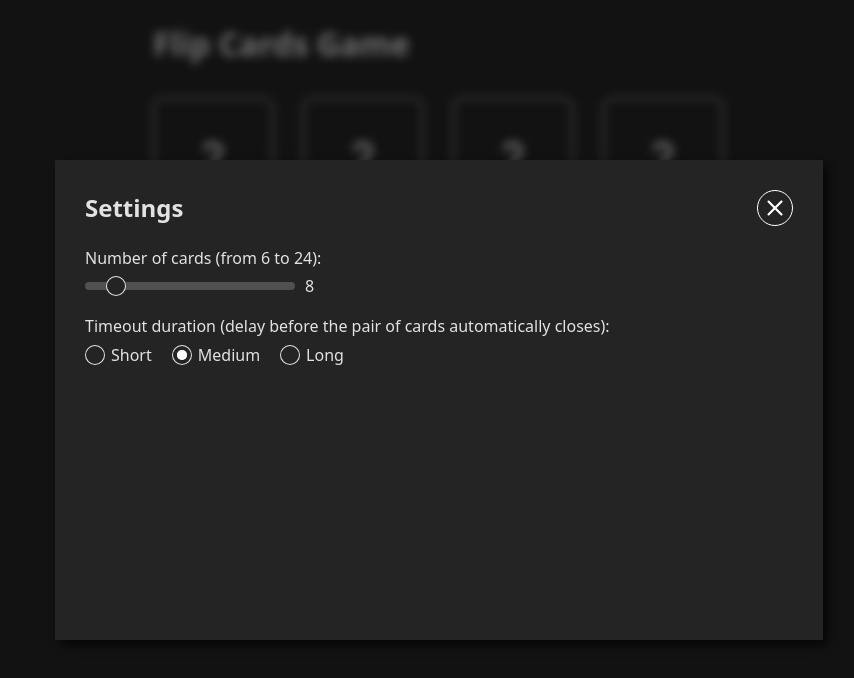
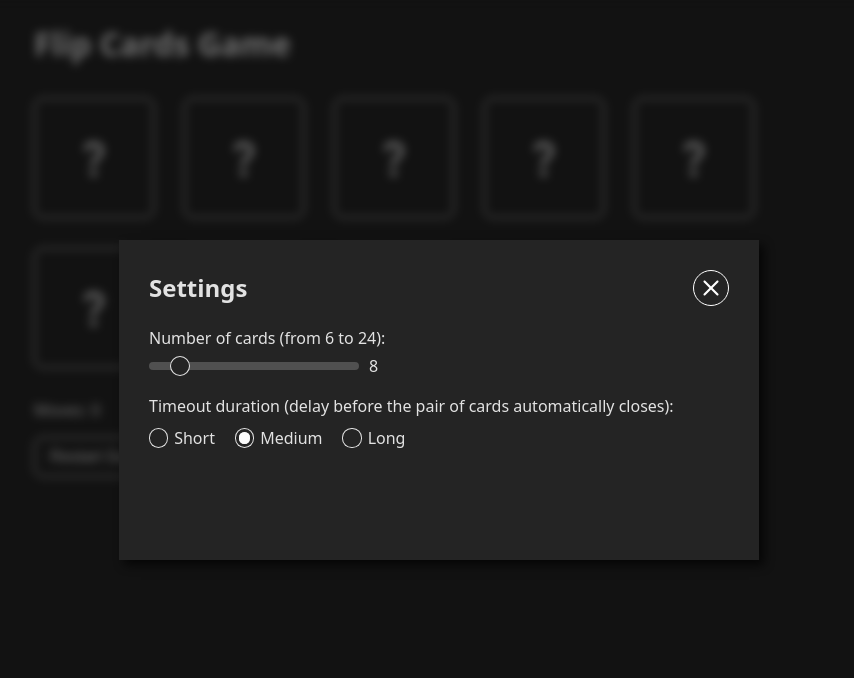
Before and after one commit to KaterinaShepeleva/flip-cards-game, a React (Vite) app: page / in a window 1280 px wide. Both pictures are taken after a click on the button "Settings". Shown: the top 678 px of the page, without its empty margins (201-1055 px from the left). Built offline with nearby package versions, Linux system fonts and the light colour scheme; a web font is replaced by a local one.

Commit message:
Added basic adaptive styles

```diff
--- a/src/App.css
+++ b/src/App.css
@@ -1,10 +1,9 @@
 #root {
-  max-width: 1280px;
+  max-width: 840px;
+  min-width: 360px;
+  width: 100%;
   margin: 0 auto;
-}
-
-.game-container {
-  padding: 20px 354px 0;
+  padding: 20px 15px;
 }
 
 .actions {
@@ -14,5 +13,24 @@
 }
 
 .actions .btn {
-  margin-right: 20px;
+  margin-right: 15px;
+  margin-top: 15px;
 }
+
+@media (min-width: 768px) {
+  #root {
+    width: 80%;
+  }
+}
+
+@media (min-width: 1024px) {
+  #root {
+    width: 70%;
+  }
+}
+
+@media (min-width: 1366px) {
+  #root {
+    width: 60%;
+  }
+}
--- a/src/components/MovesCount/MovesCount.css
+++ b/src/components/MovesCount/MovesCount.css
@@ -1,6 +1,5 @@
 .moves-count {
     padding-right: 15px;
-    padding-bottom: 15px;
     user-select: none;
     cursor: default;
     width: 100%;
--- a/src/components/SettingsModal/SettingsModal.css
+++ b/src/components/SettingsModal/SettingsModal.css
@@ -1,23 +1,28 @@
 .settings-modal-overlay {
-    position: absolute;
+    position: fixed;
     top: 0;
-    right: 0;
-    bottom: 0;
     left: 0;
+    width: 100vw;
+    height: 100vh;
     background-color: rgba(0, 0, 0, 0.5);
     backdrop-filter: blur(5px);
+}
+
+.ReactModal__Body--open {
+    overflow: hidden;
 }
 
 .settings-modal {
     position: absolute;
     top: 50%;
-    left: 50%;
-    transform: translate(-50%, -50%);
-    width: 60vw;
-    height: 60vh;
+    left: 0;
+    transform: translate(0, -50%);
+    width: 100%;
+    max-width: 640px;
+    min-height: 45vh;
     background-color: var(--bg-color);
     box-shadow: 5px 5px 10px 0 rgba(0, 0, 0, 0.7);
-    padding: 30px;
+    padding: 20px 20px 30px;
 }
 
 .settings-modal-header {
@@ -71,7 +76,7 @@
 .set-cards-timeout .timeout-radio-group {
     display: flex;
     align-items: center;
-    padding: 5px 0;
+    padding: 8px 0;
 }
 
 .set-cards-timeout .timeout-option-label {
@@ -85,3 +90,27 @@
     display: flex;
     align-items: center;
 }
+
+@media (min-width: 576px) {
+    .settings-modal {
+        left: 50%;
+        transform: translate(-50%, -50%);
+        width: 80vw;
+    }
+}
+
+@media (min-width: 768px) {
+    .settings-modal {
+        left: 50%;
+        transform: translate(-50%, -50%);
+        width: 65vw;
+        padding: 30px 30px 40px;
+    }
+}
+
+@media (min-width: 1024px) {
+    .settings-modal {
+        width: 60vw;
+        min-height: 40vh;
+    }
+}
--- a/src/components/SettingsModal/SettingsModal.jsx
+++ b/src/components/SettingsModal/SettingsModal.jsx
@@ -48,6 +48,7 @@ function SettingsModal(props) {
             onRequestClose={closeModal}
             onAfterClose={applyChanges}
             shouldCloseOnOverlayClick={false}
+            preventScroll={true}
             overlayClassName="settings-modal-overlay"
             className="settings-modal"
             id="settings"
--- a/src/index.css
+++ b/src/index.css
@@ -23,7 +23,10 @@
 html,
 body {
   min-height: 100vh;
-  font-size: 16px;
+}
+
+html {
+  font-size: 14px;
 }
 
 body {
@@ -46,7 +49,7 @@ h2 {
   color: inherit;
   cursor: pointer;
   user-select: none;
-  font-size: 14px;
+  font-size: inherit;
   transition: background-color 0.2s;
   position: relative;
 }
@@ -93,8 +96,8 @@ input[type=range]::-moz-range-thumb {
   appearance: none;
   margin-top: -6px;
   background-color: var(--bg-color);
-  height: 20px;
-  width: 20px;
+  height: 1.2rem;
+  width: 1.2rem;
   border: 1px solid currentColor;
   border-radius: 50%;
   transition: background-color 0.2s;
@@ -118,8 +121,8 @@ input[type=radio] {
   cursor: pointer;
   font: inherit;
   color: currentColor;
-  width: 20px;
-  height: 20px;
+  width: 1.2rem;
+  height: 1.2rem;
   border: 1px solid currentColor;
   border-radius: 50%;
   transition: background-color 0.2s;
@@ -136,8 +139,8 @@ input[type=radio]:active {
 input[type="radio"]::before {
   content: "";
   display: block;
-  width: 10px;
-  height: 10px;
+  width: 0.725rem;
+  height: 0.725rem;
   background: currentColor;
   border-radius: 50%;
   transition: transform 120ms ease-in-out;
@@ -148,3 +151,9 @@ input[type="radio"]::before {
 input[type="radio"]:checked::before {
   transform: scale(1);
 }
+
+@media (min-width: 576px) {
+  html {
+    font-size: 16px;
+  }
+}
```
